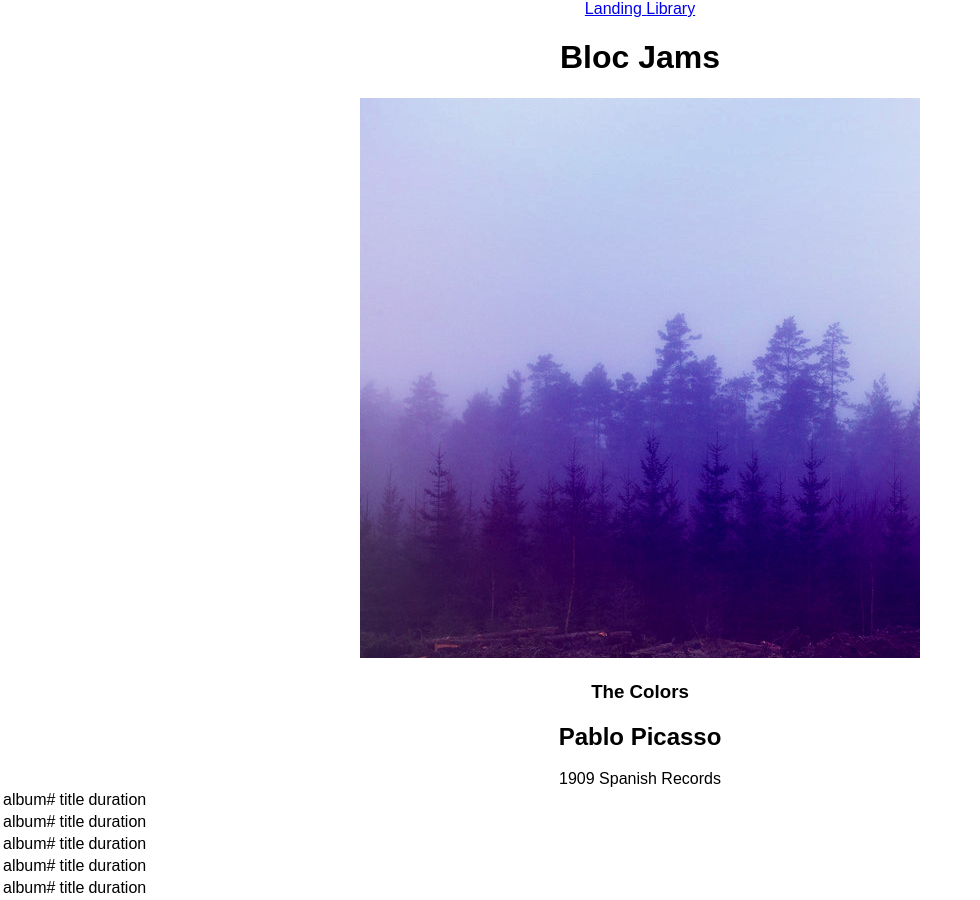
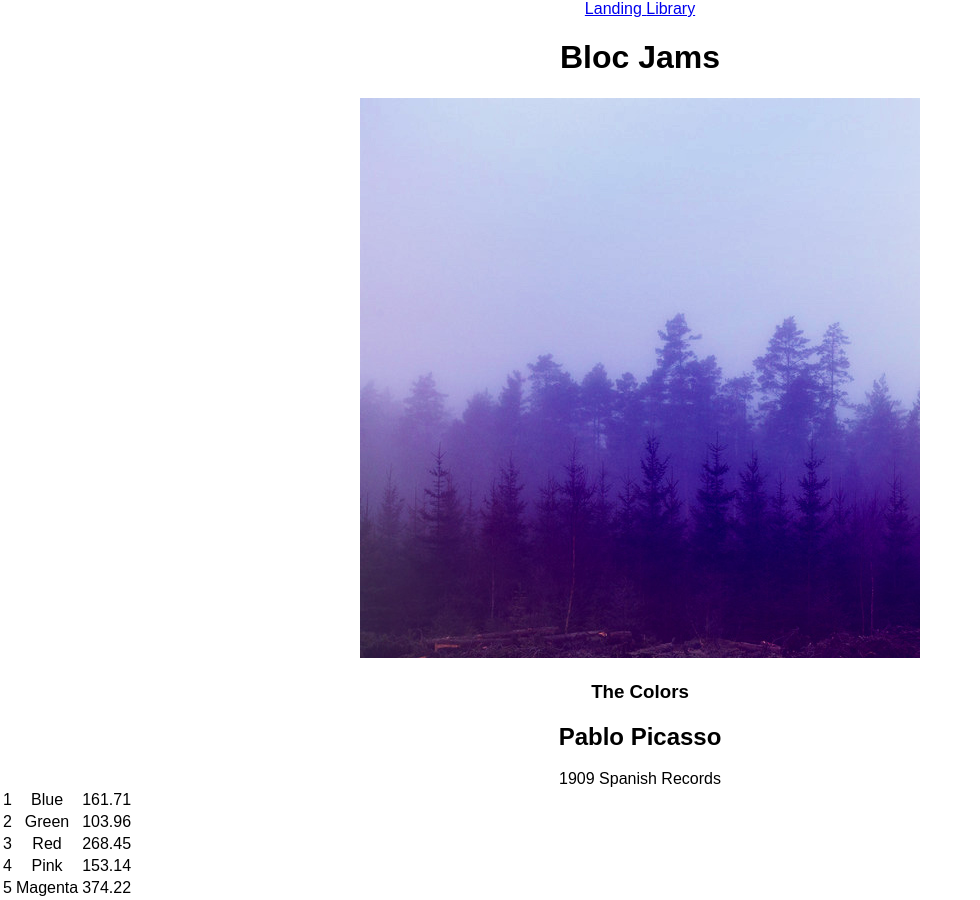
Before and after one commit to kristru/bloc-jams-react, a React (Create React App) app: page /album/the-colors in a window 1280 px wide. Shown: the whole page, without its empty margins (0-980 px from the left). Built offline with nearby package versions, Linux system fonts and the light colour scheme.

Commit message:
list song info

```diff
--- a/src/components/Album.js
+++ b/src/components/Album.js
@@ -12,6 +12,8 @@ class Album extends Component{
     this.state = {
       album: album
     };
+
+    console.log(album.songs[0])
   }
 
   render() {
@@ -35,9 +37,9 @@ class Album extends Component{
             {
               this.state.album.songs.map((album,index) =>
                  <tr key={index}>
-                    <td className="ion-play">album#</td>
-                    <td id="song-title">title{this.state.album.songs.title}</td>
-                    <td id="song-duration">duration{this.state.album.songs.duration}</td>
+                    <td className="ion-play">{index+1}</td>
+                    <td id="song-title">{this.state.album.songs[index].title}</td>
+                    <td id="song-duration">{this.state.album.songs[index].duration}</td>
                  </tr>
               )
            }
```
